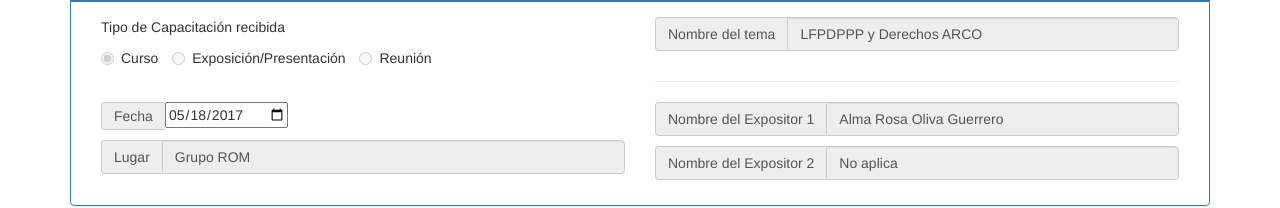
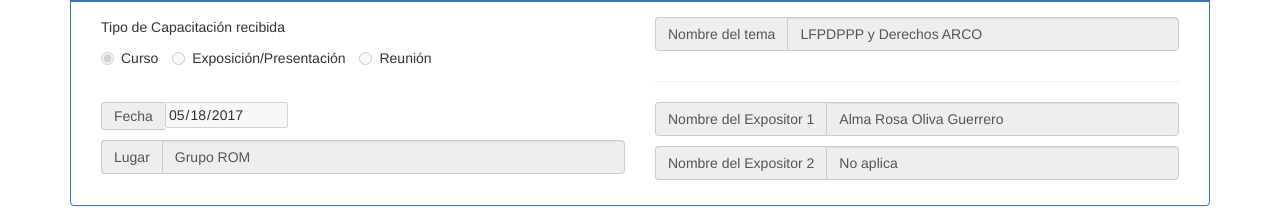
Before and after one commit to Emilianosanchezlopez/LPDPPP, a plain HTML site: page index.html in a window 1280 px wide. Shown: the part 112-320 px from the top of the page. Drawn offline with nearby package versions, Linux system fonts and the light colour scheme.

Commit message:
Date disabled

```diff
--- a/index.html
+++ b/index.html
@@ -75,7 +75,7 @@
   <div class="col-lg-6">
 <div class="input-group">
     <span class="input-group-addon">Fecha</span>
-    <input id="fecha" type="date" value="2017-05-18" required>
+    <input id="fecha" type="date" value="2017-05-18" disabled>
 </div>
 <div class="input-group">
     <span class="input-group-addon">Lugar</span>
```
